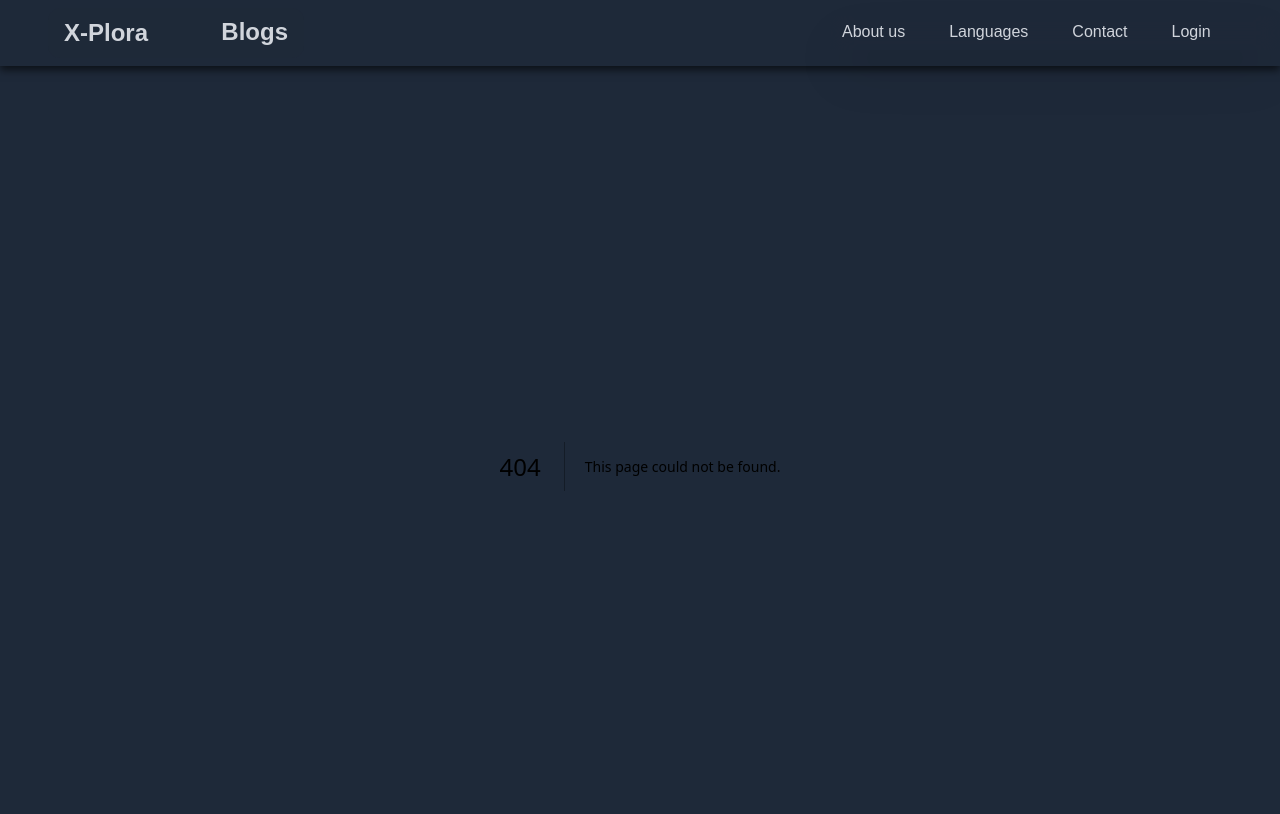
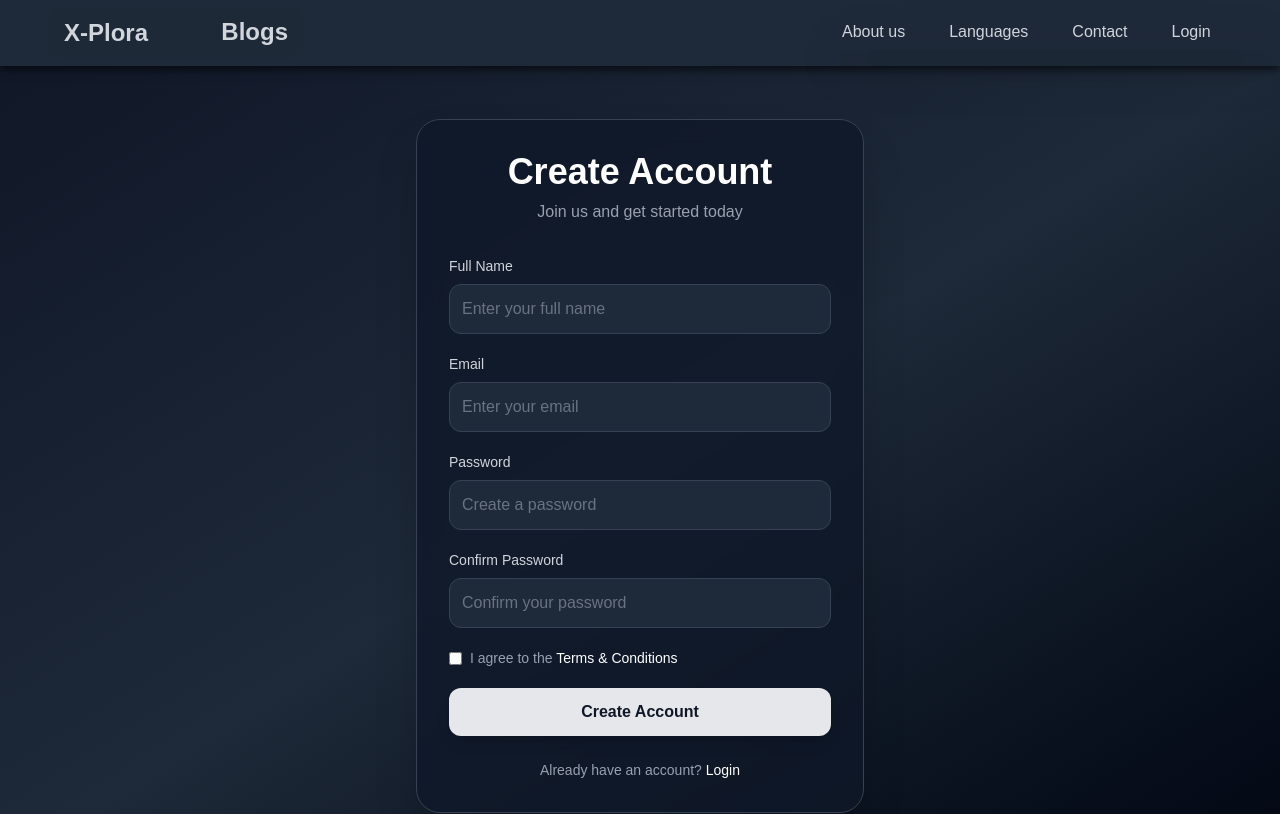
Before and after one commit to AMGAIN/Space_BLog, a Next.js app: page /signup in a window 1280 px wide. Before the commit this address had no page. Shown: the top 814 px of the page. Built offline with nearby package versions, Linux system fonts and the light colour scheme.

Commit message:
signup page created

```diff
--- /dev/null
+++ b/app/signup/page.tsx
@@ -0,0 +1,106 @@
+"use client"
+import React from "react";
+
+const page = () => {
+  return (
+    <div className="min-h-screen bg-gradient-to-br from-gray-900 via-gray-800 to-gray-950 flex items-center justify-center px-4 py-10">
+
+      <div className="w-full max-w-md bg-gray-900/80 backdrop-blur-md border border-gray-700 rounded-3xl shadow-2xl p-8">
+
+        {/* Header */}
+        <div className="text-center mb-8">
+          <h1 className="text-4xl font-bold text-white">
+            Create Account
+          </h1>
+          <p className="text-gray-400 mt-2">
+            Join us and get started today
+          </p>
+        </div>
+
+        {/* Form */}
+        <form className="flex flex-col gap-5">
+
+          {/* Full Name */}
+          <div className="flex flex-col gap-2">
+            <label className="text-sm text-gray-300">
+              Full Name
+            </label>
+            <input
+              type="text"
+              placeholder="Enter your full name"
+              className="w-full p-3 rounded-xl bg-gray-800 border border-gray-700 text-white placeholder-gray-500 outline-none focus:ring-2 focus:ring-gray-500 focus:border-gray-500 transition"
+            />
+          </div>
+
+          {/* Email */}
+          <div className="flex flex-col gap-2">
+            <label className="text-sm text-gray-300">
+              Email
+            </label>
+            <input
+              type="email"
+              placeholder="Enter your email"
+              className="w-full p-3 rounded-xl bg-gray-800 border border-gray-700 text-white placeholder-gray-500 outline-none focus:ring-2 focus:ring-gray-500 focus:border-gray-500 transition"
+            />
+          </div>
+
+          {/* Password */}
+          <div className="flex flex-col gap-2">
+            <label className="text-sm text-gray-300">
+              Password
+            </label>
+            <input
+              type="password"
+              placeholder="Create a password"
+              className="w-full p-3 rounded-xl bg-gray-800 border border-gray-700 text-white placeholder-gray-500 outline-none focus:ring-2 focus:ring-gray-500 focus:border-gray-500 transition"
+            />
+          </div>
+
+          {/* Confirm Password */}
+          <div className="flex flex-col gap-2">
+            <label className="text-sm text-gray-300">
+              Confirm Password
+            </label>
+            <input
+              type="password"
+              placeholder="Confirm your password"
+              className="w-full p-3 rounded-xl bg-gray-800 border border-gray-700 text-white placeholder-gray-500 outline-none focus:ring-2 focus:ring-gray-500 focus:border-gray-500 transition"
+            />
+          </div>
+
+          {/* Terms */}
+          <label className="flex items-start gap-2 text-sm text-gray-400">
+            <input
+              type="checkbox"
+              className="accent-gray-500 mt-1"
+            />
+            <span>
+              I agree to the{" "}
+              <span className="text-white cursor-pointer hover:underline">
+                Terms & Conditions
+              </span>
+            </span>
+          </label>
+
+          {/* Button */}
+          <button
+            type="submit"
+            className="w-full bg-gray-200 text-gray-900 font-semibold py-3 rounded-xl hover:bg-white transition duration-300 shadow-lg"
+          >
+            Create Account
+          </button>
+        </form>
+
+        {/* Footer */}
+        <p className="text-center text-gray-400 text-sm mt-6">
+          Already have an account?{" "}
+          <span className="text-white hover:underline cursor-pointer">
+            Login
+          </span>
+        </p>
+      </div>
+    </div>
+  );
+};
+
+export default page;
--- a/components/Navbar.tsx
+++ b/components/Navbar.tsx
@@ -6,15 +6,13 @@ import { useState } from 'react';
 import menu from '../public/menu.png'
 import Image from 'next/image';
 
-const task = [{title:'About us', path:'/about'},
-  {title:'Languages', path:'languages'},
-  {title: 'Contact', path:'/contact'},
-  {title:'Login', path:'/login'}];
+const task = [{ title: 'About us', path: '/about' },
+{ title: 'Languages', path: 'languages' },
+{ title: 'Contact', path: '/contact' },
+{ title: 'Login', path: '/login' }];
 const Navbar = () => {
   const [open, setOpen] = useState(false);
   return (
-    <>
-      <div>
     <div className='p-2 pl-12 flex bg-gray-800 justify-between text-gray-200 shadow-2xl shadow-[0_4px_8px_rgba(0,0,0,0.6)] items-center sticky top-0 z-50 sm:text-1xl'>
       <div className='flex justify-between items-center w-64 px-4 py-2 rounded-xl bg-gray-800/40 text-2xl font-semibold'>
         <Link href={'/'} className='transition-colors duration-300 hover:text-white text-gray-300'>
@@ -72,10 +70,6 @@ const Navbar = () => {
         </div>
       }
     </div>
-        <div>
-        </div>
-      </div>
-    </>
   )
 }
 
```
Lines whose indentation alone changed are shown as unchanged.
